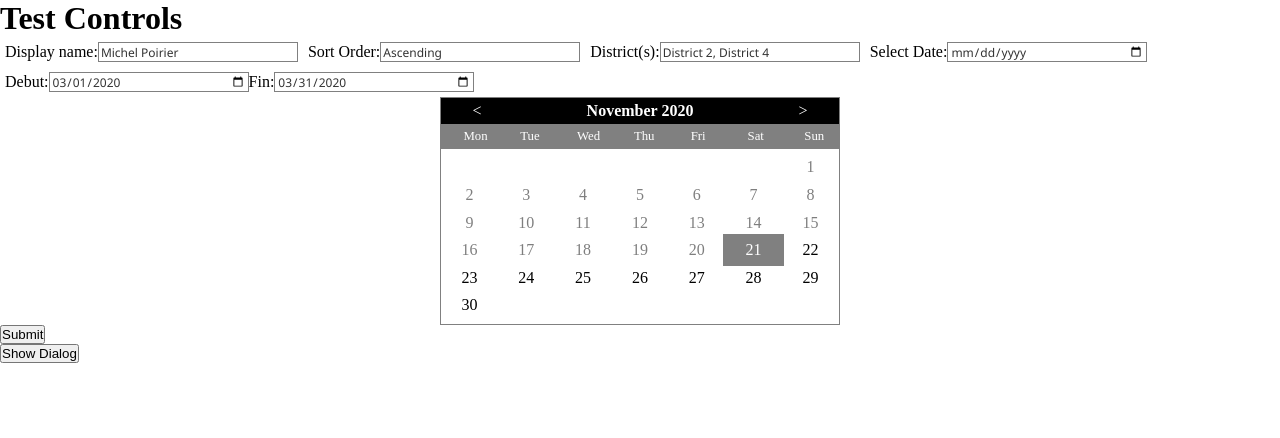
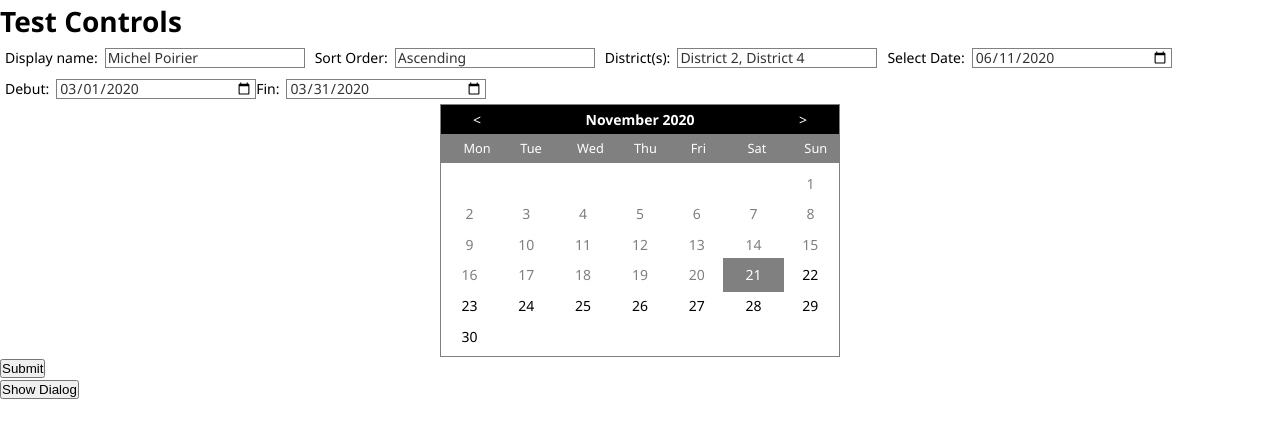
Before and after one commit to mpoirier101/mpWebControls, a plain HTML site: page index.html in a window 1280 px wide. Drawn offline with Linux system fonts and the light colour scheme.

Commit message:
fixed form values

```diff
--- a/css/mpCalendar.css
+++ /dev/null
@@ -1,108 +0,0 @@
-:root {
-  --mpCal-bg-color: #fff;
-  --mpCal-border-radius: 0;
-  --mpCal-border-color: #e7e9ed;
-  --mpCal-today-bg-color: #10989E;
-  --mpCal-today-color: #fff;
-  --mpCal-selected-bg-color: #E7E9ED;
-  --mpCal-selected-color: #333;
-}
-
-.mpCal *, .mpCal *:before, .mpCal *:after {
-  box-sizing: border-box;
-}
-
-.mpCal {
-  background-color: var(--mpCal-bg-color);
-  border-radius: var(--mpCal-border-radius);
-  border: solid 1px var(--mpCal-border-color);
-  box-shadow: 0 4px 22px 0 rgba(0, 0, 0, 0.05);
-  margin: 0 auto;
-  overflow: hidden;
-  width: 400px;
-}
-
-  .mpCal .mpCal-btn {
-    -moz-user-select: none;
-    -ms-user-select: none;
-    -webkit-appearance: button;
-    background: none;
-    border: 0;
-    color: inherit;
-    cursor: pointer;
-    font: inherit;
-    line-height: normal;
-    min-width: 27px;
-    outline: none;
-    overflow: visible;
-    padding: 0;
-    text-align: center;
-}
-
-.mpCal .mpCal-btn:active {
-  border-radius: var(--mpCal-border-radius);
-  box-shadow: 0 0 0 2px rgba(var(--mpCal-today-bg-color), 0.1)
-}
-
-  .mpCal .mpCal-header {
-    align-items: center;
-    display: flex;
-    padding: 0.25rem 1.4rem;
-  }
-
-.mpCal .mpCal-header__label {
-  font-weight: bold;
-  text-align: center;
-  width: 100%;
-}
-
-.mpCal .mpCal-week {
-  background-color: var(--mpCal-selected-bg-color);
-  display: flex;
-  flex-wrap: wrap;
-}
-
-  .mpCal .mpCal-week span {
-    flex-direction: column;
-    flex: 0 0 14.28%;
-    /*font-size: 1.2rem;*/
-    font-weight: bold;
-    max-width: 14.28%;
-    padding: 0.3rem 1.4rem;
-    text-align: center;
-    text-transform: uppercase;
-  }
-
-.mpCal .mpCal-body {
-  background-color: rgba(var(--mpCal-selected-bg-color), 0.3);
-  display: flex;
-  flex-wrap: wrap;
-}
-
-.mpCal .mpCal-date {
-  align-items: center;
-  background-color: #fff;
-  border-radius: var(--mpCal-border-radius);
-  display: flex;
-  flex-direction: column;
-  flex: 0 0 14.28%;
-  max-width: 14.28%;
-  padding: 0.3rem 0;
-  cursor: pointer;
-}
-
-.mpCal .mpCal-today {
-  background-color: var(--mpCal-today-bg-color);
-  color: var(--mpCal-today-color);
-}
-
-.mpCal .mpCal-selected {
-  background-color: var(--mpCal-selected-bg-color);
-  color: var(--mpCal-selected-color);
-}
-
-.mpCal .mpCal-disabled {
-  border-radius: 0;
-  cursor: not-allowed;
-  opacity: 0.5;
-}
--- a/css/mpControls.css
+++ b/css/mpControls.css
@@ -11,6 +11,14 @@
 	box-sizing: border-box;
 	padding: 0;
 	margin: 0;
+}
+
+body {
+	font-family: "Segoe UI",Arial,sans-serif;
+	font-size: 14px;
+	line-height: 1.5;
+	width: 100%;
+	height: 100vh;
 }
 
 .theme {
@@ -45,6 +53,7 @@
 .mpControl-label {
   display: inline-block;
   width: auto;
+  margin-right: 0.5em;
 }
 
 .mpControl-wrapper {
@@ -57,13 +66,14 @@
 }
 .mpControl input[type="checkbox"] {
   width: auto;
+  margin: 0 5px;
 }
 
 .mpControl input[type=text], input[type=date], input[type=tel], input[type=number], input[type=email] {
   display: inline-block;
   cursor: auto;
   margin: 0;
-  font: 400 12px "Segoe UI";
+  font: inherit;
   padding: 1px 2px;
   background-color: var(--light-color);
   color: var(--dark-color);
@@ -102,7 +112,8 @@
   width: 100%;
 }
 .mpSelect-content div {
-  -webkit-appearance: checkbox;
+  display: flex;
+  align-items: center;
   box-sizing: border-box;
   margin: 0;
   padding: 0;
--- a/index.html
+++ b/index.html
@@ -24,9 +24,7 @@
         <div id="date"></div>
         <div id="period"></div>
       </div>
-
       <div id="mpCal"></div>
-
       <button type="submit" id="btnSubmit">Submit</button>
     </form>
 
@@ -157,7 +155,7 @@
         var district = new mpSelectMany("district", {
           caption: "District(s):",
           list: districts,
-          value: selectedDistrict,
+          values: selectedDistrict,
         });
         district.on("changed", function(e){
           console.log(e.detail);
@@ -168,7 +166,7 @@
         // ---------------------------------
         var date = new mpText("date", {
           type: "date",
-          //value: selectedDate,
+          value: selectedDate,
           caption: "Select Date:",
           pattern: "\d{4}-\d{2}-\d{2}",
           required: true,
@@ -233,9 +231,10 @@
           var form = document.querySelector('form');
           var formData = new FormData(form);
           var object = {};
-          formData.forEach(function (value, key) {
+          for (var key of formData.keys()) {
+            var value = formData.get(key);
             object[key] = value;
-          });
+          }
           var json = JSON.stringify(object);
           console.log(`FormData: ${json}`);
         });
--- a/mpCalendar.js
+++ b/mpCalendar.js
@@ -7,11 +7,11 @@ class mpCalendar {
     this._element.classList.add("mpCal");
 
     this.options = options;
-    this.disablePastDays = options.disablePastDays || this._element.getAttribute("disablePastDays") || "";
+    var name = options.name || this._element.getAttribute("name") || selector;
     var caption = options.caption || this._element.getAttribute("caption") || "";
     var width = options.width || this._element.getAttribute("width") || "400px";
     var height = options.height || this._element.getAttribute("height") || "";
-    var name = options.name || this._element.getAttribute("name") || selector;
+    this.disablePastDays = options.disablePastDays || this._element.getAttribute("disablePastDays") || "";
 
     // events
     this.clickHandler = this.onclick.bind(this);
@@ -35,9 +35,10 @@ class mpCalendar {
     this.input = this._element.appendChild(document.createElement("input"));
     this.input.type = "hidden";
     this.input.name = name;
+    this.input.value = this.dateyyyymmdd(this.selectedDate);
 
     // calendar header
-    var header = this._element.insertAdjacentElement("afterbegin", document.createElement("header"));
+    var header = this._element.appendChild(document.createElement("header"));
     header.classList.add("mpCal-header","theme");
 
     // calendar weekdays
--- a/mpSelect.js
+++ b/mpSelect.js
@@ -5,6 +5,7 @@ class mpSelect {
     this._element.classList.add("mpControl");
 
     this.options = options;
+    var name = options.name || this._element.getAttribute("name") || selector;
     var caption = options.caption || this._element.getAttribute("caption") || "";
     var placeholder = options.placeholder || this._element.getAttribute("placeholder") || "Enter text";
     var value = options.value || this._element.getAttribute("value") || "";
@@ -19,6 +20,11 @@ class mpSelect {
     this.fireEvent = function (event, obj) {
       this._element.dispatchEvent(new CustomEvent(event, { detail: obj }));
     };
+
+    // hidden input for form
+    this.input = this._element.appendChild(document.createElement("input"));
+    this.input.type = "hidden";
+    this.input.name = name;
 
     // caption
     if (caption) {
@@ -50,21 +56,19 @@ class mpSelect {
 
     if (list && list.length > 0) {
       var content = this.content;
-      var ctrl = this.ctrl;
-      var description = "";
+      var me = this;
       content.innerHTML = "";
       list.forEach(function (item, i) {
         var option = document.createElement("option");
         option.value = item[0];
         option.text = item[1];
         if (value == item[0]) {
-          description = item[1];
+          me.input.value = item[0];
+          me.ctrl.value = item[1];
+          me.ctrl.title = item[1];
         }
         content.append(option);
       });
-
-      this.ctrl.value = description;
-      this.ctrl.title = description;
     }
   }
 }
@@ -73,6 +77,7 @@ mpSelect.prototype.onclick = function (event) {
   if (event.target.text) {
     this.ctrl.value = event.target.text;
     this.ctrl.title = event.target.text;
+    this.input.value = event.target.value;
     this.fireEvent("changed", event.target.value);
   }
 }
--- a/mpSelectMany.js
+++ b/mpSelectMany.js
@@ -5,9 +5,10 @@ class mpSelectMany {
     this._element.classList.add("mpControl");
 
     this.options = options;
+    var name = options.name || this._element.getAttribute("name") || selector;
     var caption = options.caption || this._element.getAttribute("caption") || "";
     var placeholder = options.placeholder || this._element.getAttribute("placeholder") || "Enter text";
-    var value = options.value || this._element.getAttribute("value") || "";
+    var values = options.values || this._element.getAttribute("values") || "";
     var required = options.required || this._element.getAttribute("required") || "";
     var list = options.list || (this._element.getAttribute("list") || "").split(',');
 
@@ -19,6 +20,12 @@ class mpSelectMany {
     this.fireEvent = function (event, obj) {
       this._element.dispatchEvent(new CustomEvent(event, { detail: obj }));
     };
+
+    // hidden input for form
+    this.input = this._element.appendChild(document.createElement("input"));
+    this.input.type = "hidden";
+    this.input.name = name;
+    this.input.value = values;
 
     // caption
     if (caption) {
@@ -59,7 +66,7 @@ class mpSelectMany {
         checkbox.id = ctrl.id + item[0];
         checkbox.name = selector;
         checkbox.value = item[0];
-        if (value && value.indexOf(item[0]) > -1) {
+        if (values && values.indexOf(item[0]) > -1) {
           checkbox.checked = true;
           descriptions.push(item[1]);
         }
@@ -91,5 +98,6 @@ mpSelectMany.prototype.oninput = function (event) {
   var val = values.join(",");
   this.ctrl.value = desc;
   this.ctrl.title = desc;
+  this.input.value = val;
   this.fireEvent("changed", val);
 };
```
